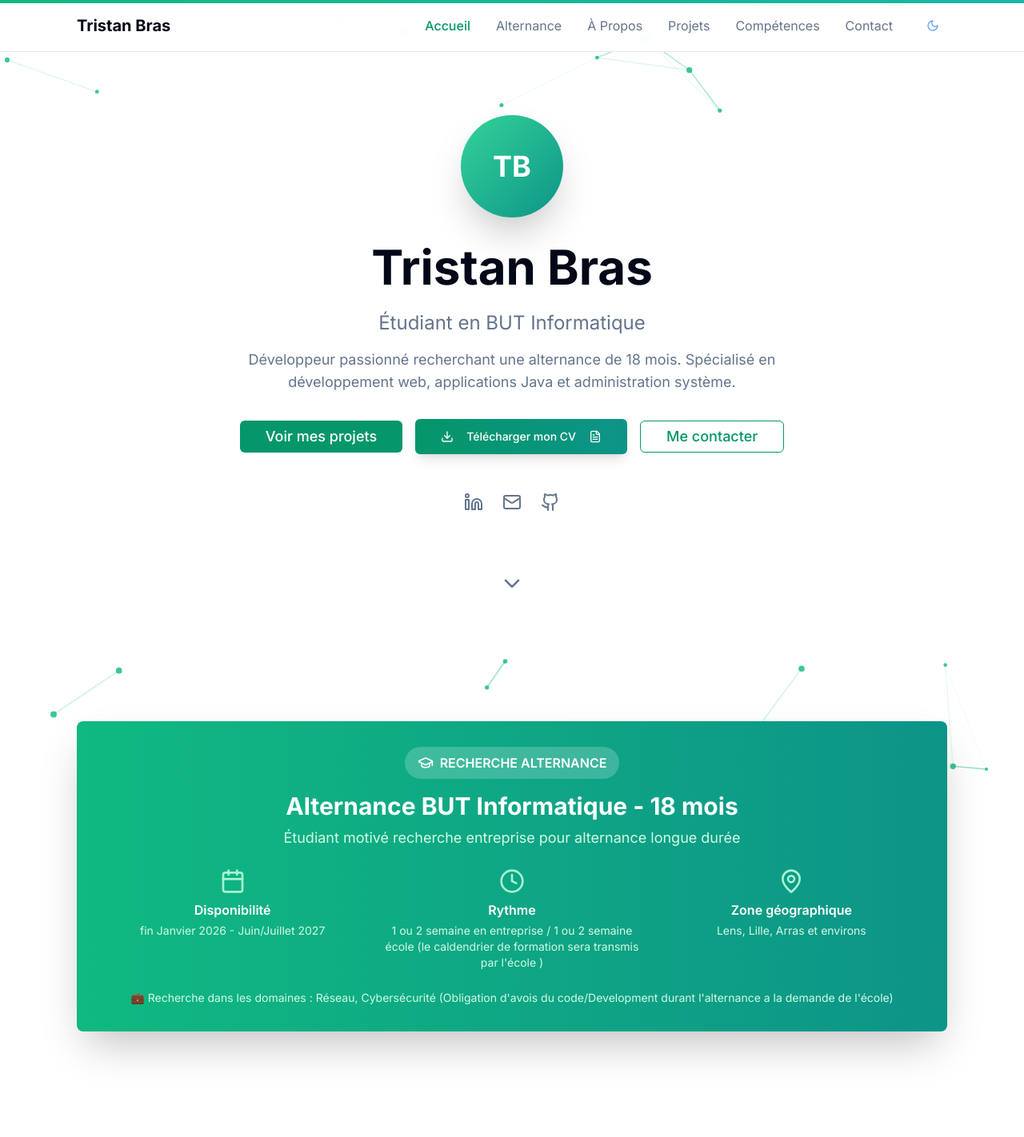
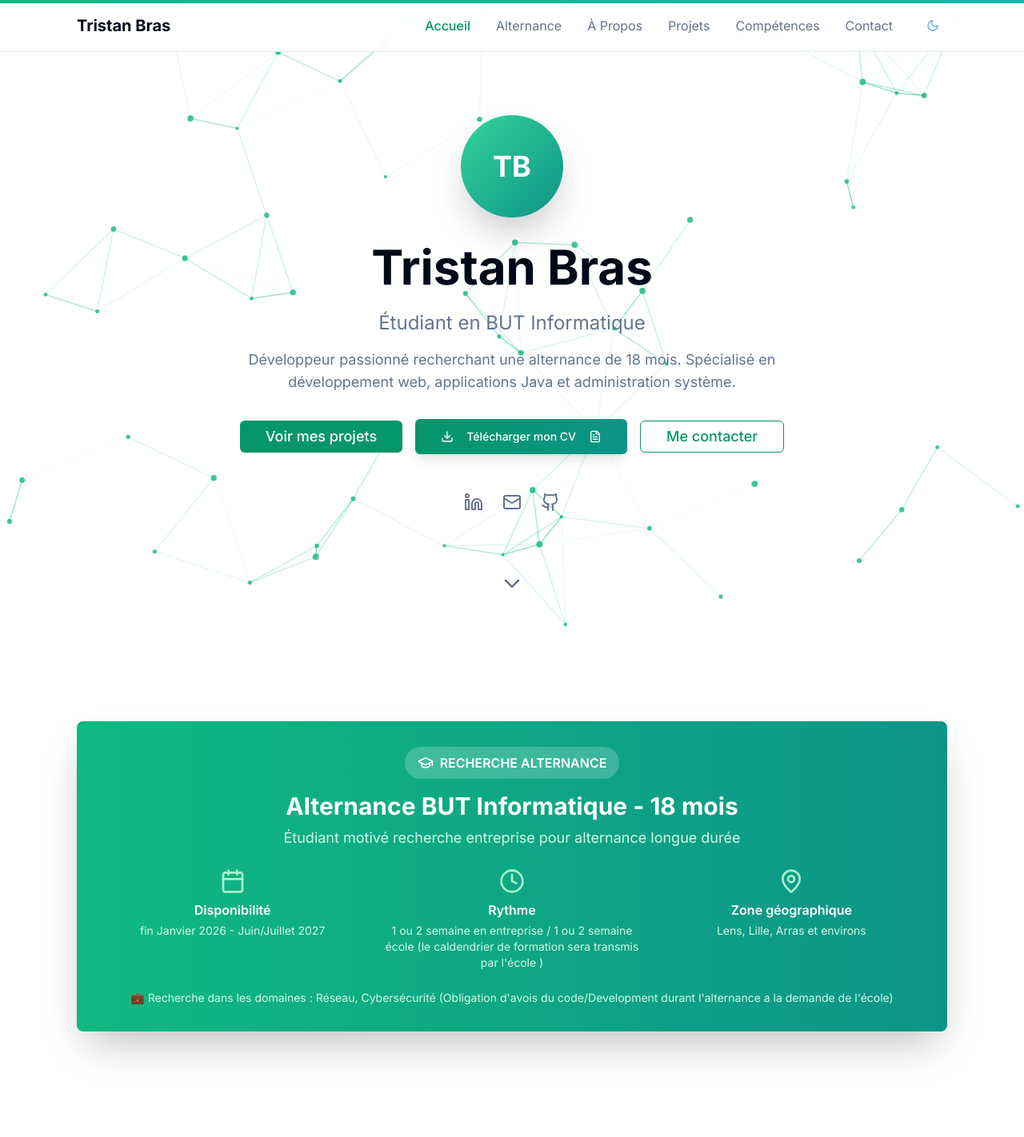
Before and after one commit to XiVolt/Portfolio, a Next.js app: page / in a window 1280 px wide. Shown: the top 1422 px of the page at 80% size. Built offline with nearby package versions, Linux system fonts and the light colour scheme.

Commit message:
Use single fixed fullscreen particles instance for continuous animation

```diff
--- a/app/page.tsx
+++ b/app/page.tsx
@@ -232,7 +232,10 @@ export default function Portfolio() {
   )
 
   return (
-    <div className="min-h-screen bg-background text-foreground transition-colors duration-300">
+    <div className="min-h-screen bg-background text-foreground transition-colors duration-300 relative">
+      {/* Particles Background - Single instance covering entire page */}
+      <ParticlesBackground id="tsparticles-main" />
+
       {/* Progress bar */}
       <motion.div
         className="fixed top-0 left-0 right-0 h-1 bg-gradient-to-r from-emerald-500 to-teal-500 transform-origin-0 z-50"
@@ -279,9 +282,8 @@ export default function Portfolio() {
       </nav>
 
       {/* Hero Section */}
-      <section id="hero" className="pt-16 min-h-screen flex items-center relative overflow-hidden">
-        <ParticlesBackground id="particles-hero" />
-        <div className="max-w-6xl mx-auto px-4 sm:px-6 lg:px-8 py-20 relative z-10">
+      <section id="hero" className="pt-16 min-h-screen flex items-center relative z-10">
+        <div className="max-w-6xl mx-auto px-4 sm:px-6 lg:px-8 py-20">
           <div className="text-center">
             <motion.div
               className="mb-8"
@@ -402,17 +404,15 @@ export default function Portfolio() {
       </section>
 
       {/* Alternance Section - NOUVELLE SECTION */}
-      <section id="alternance" className="py-20 relative overflow-hidden">
-        <ParticlesBackground id="particles-alternance" />
-        <div className="max-w-6xl mx-auto px-4 sm:px-6 lg:px-8 relative z-10">
+      <section id="alternance" className="py-20 relative z-10">
+        <div className="max-w-6xl mx-auto px-4 sm:px-6 lg:px-8">
           <AlternanceBanner />
         </div>
       </section>
 
       {/* About Section */}
-      <section id="about" className="py-20 relative overflow-hidden">
-        <ParticlesBackground id="particles-about" />
-        <div className="max-w-6xl mx-auto px-4 sm:px-6 lg:px-8 relative z-10">
+      <section id="about" className="py-20 relative z-10">
+        <div className="max-w-6xl mx-auto px-4 sm:px-6 lg:px-8">
           <motion.div
             className="text-center mb-16"
             initial={{ opacity: 0, y: 20 }}
@@ -478,9 +478,8 @@ export default function Portfolio() {
       </section>
 
       {/* Projects Section */}
-      <section id="projects" className="py-20 relative overflow-hidden">
-        <ParticlesBackground id="particles-projects" />
-        <div className="max-w-6xl mx-auto px-4 sm:px-6 lg:px-8 relative z-10">
+      <section id="projects" className="py-20 relative z-10">
+        <div className="max-w-6xl mx-auto px-4 sm:px-6 lg:px-8">
           <motion.div
             className="text-center mb-16"
             initial={{ opacity: 0, y: 20 }}
@@ -565,9 +564,8 @@ export default function Portfolio() {
       </section>
 
       {/* Skills Section */}
-      <section id="skills" className="py-20 relative overflow-hidden">
-        <ParticlesBackground id="particles-skills" />
-        <div className="max-w-6xl mx-auto px-4 sm:px-6 lg:px-8 relative z-10">
+      <section id="skills" className="py-20 relative z-10">
+        <div className="max-w-6xl mx-auto px-4 sm:px-6 lg:px-8">
           <motion.div
             className="text-center mb-16"
             initial={{ opacity: 0, y: 20 }}
@@ -628,9 +626,8 @@ export default function Portfolio() {
       </section>
 
       {/* Contact Section */}
-      <section id="contact" className="py-20 relative overflow-hidden">
-        <ParticlesBackground id="particles-contact" />
-        <div className="max-w-6xl mx-auto px-4 sm:px-6 lg:px-8 relative z-10">
+      <section id="contact" className="py-20 relative z-10">
+        <div className="max-w-6xl mx-auto px-4 sm:px-6 lg:px-8">
           <motion.div className="text-center mb-16" initial={{ opacity: 0, y: 20 }} whileInView={{ opacity: 1, y: 0 }}>
             <h2 className="text-4xl font-bold mb-4">Contactez-moi</h2>
             <p className="text-xl text-slate-300 max-w-3xl mx-auto">
--- a/components/particles-background.tsx
+++ b/components/particles-background.tsx
@@ -37,11 +37,11 @@ export function ParticlesBackground({ id = "tsparticles" }: ParticlesBackgroundP
   return (
     <div
       style={{
-        position: 'absolute',
+        position: 'fixed',
         top: 0,
         left: 0,
         width: '100%',
-        height: '100%',
+        height: '100vh',
         zIndex: 1,
         pointerEvents: 'none'
       }}
@@ -52,7 +52,8 @@ export function ParticlesBackground({ id = "tsparticles" }: ParticlesBackgroundP
         loaded={particlesLoaded}
         options={{
           fullScreen: {
-            enable: false,
+            enable: true,
+            zIndex: 1,
           },
           background: {
             color: {
```
